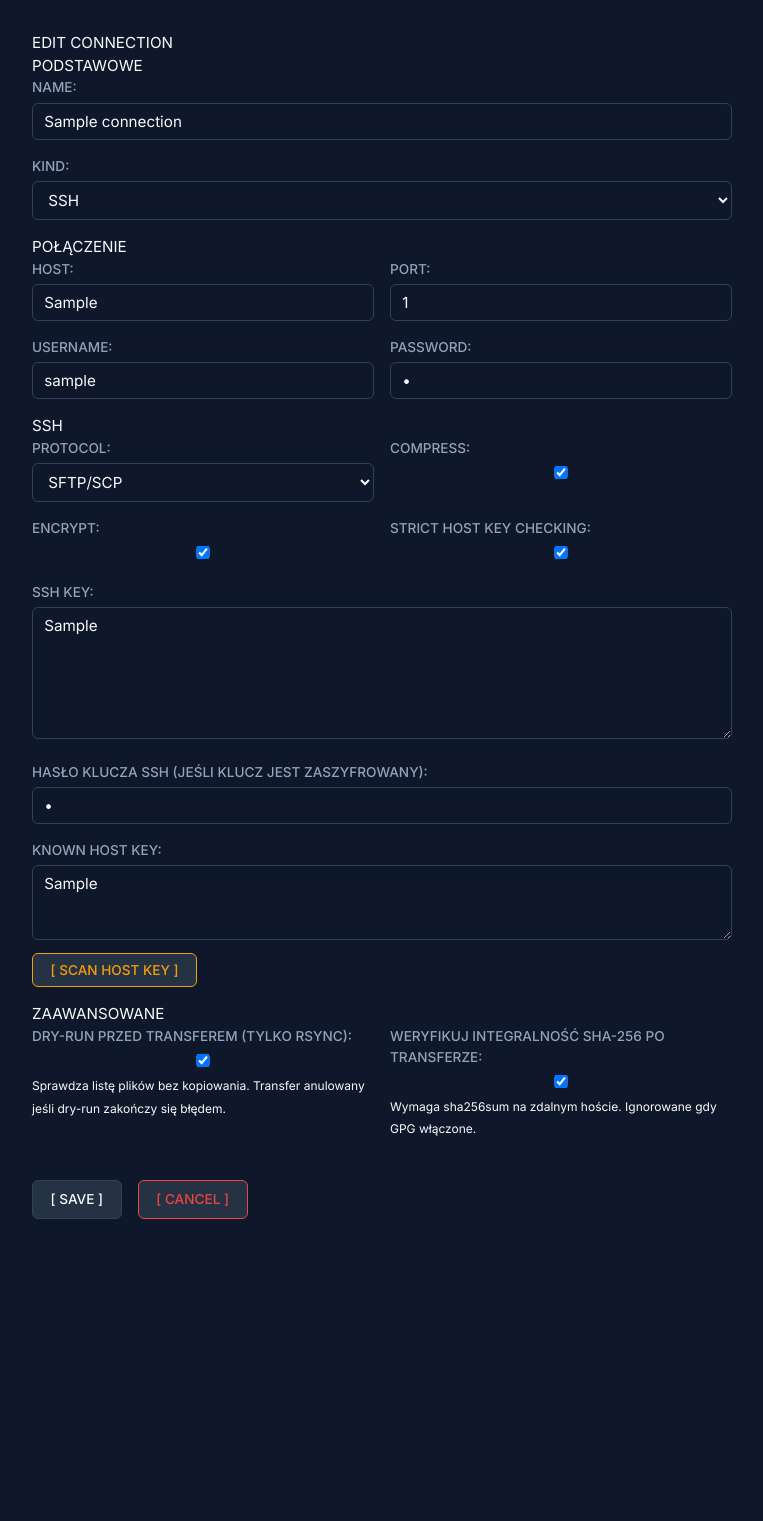
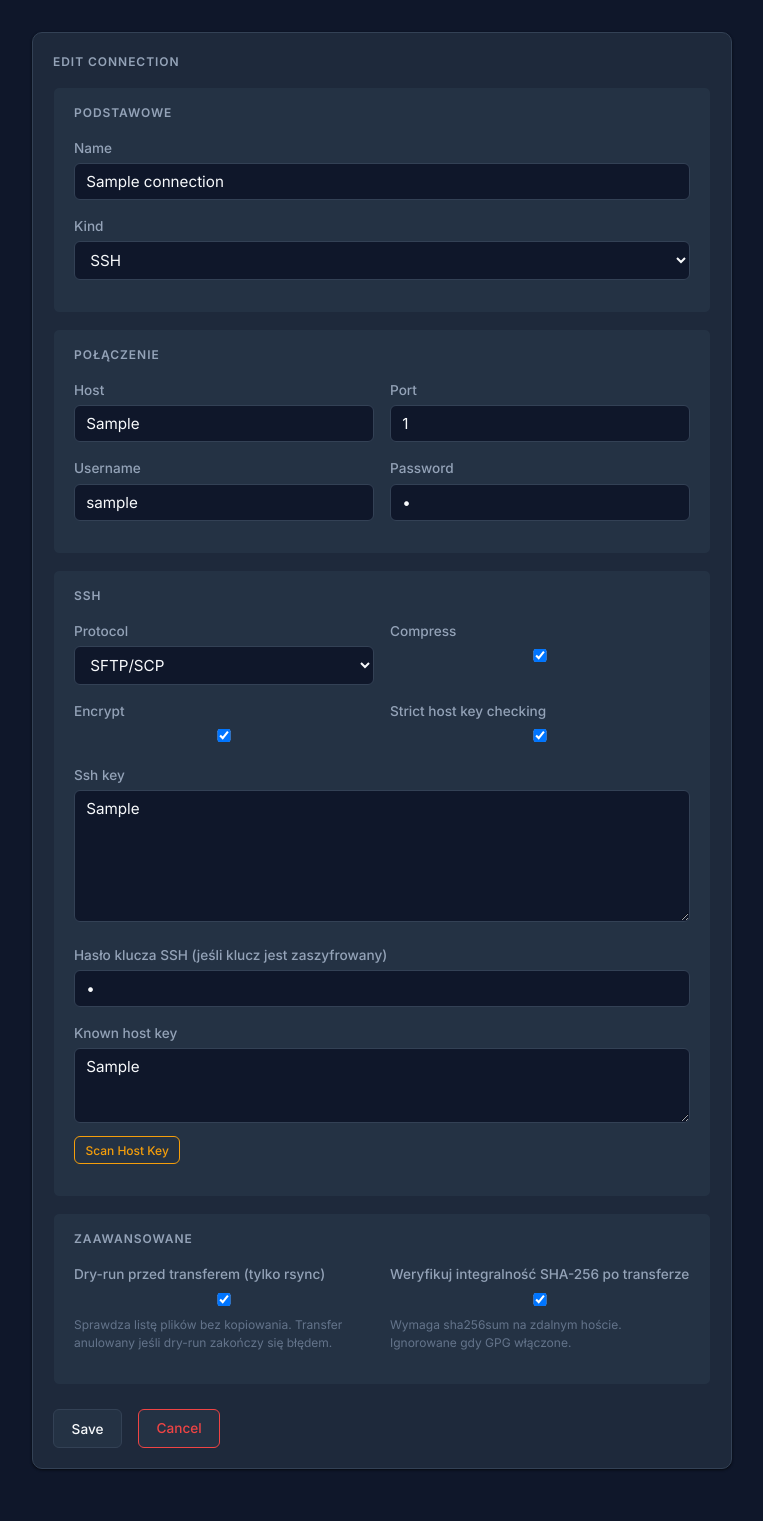
Before and after one commit to TMaskpl/tmask-tt, a Django app: page /connections/1/edit/ in a window 1280 px wide. Shown: the part 95-1616 px from the top of the page, without its empty margins (40-803 px from the left). Before the commit the page ends 1314 px from the top, so only its background shows below. Run offline with Django 5.2, Linux system fonts and the light colour scheme; a user stored in the database is signed in; tables that the repository leaves empty hold one stand-in row (values such as "Sample post"); parts of the project's set-up code (start-up, migrations or seed data) failed here and were passed over; some libraries are stand-ins or nearby versions.

Commit message:
feat(ui): connections na nowym design systemie (task 5/9)

```diff
--- a/services/web/templates/connections/_field.html
+++ b/services/web/templates/connections/_field.html
@@ -1,7 +1,7 @@
 <div class="field">
-  <label>{{ field.label|upper }}:</label>
+  <label>{{ field.label }}</label>
   {{ field }}
   {% if field.errors %}
-  <div style="color:var(--red);font-size:0.8rem;">{% for e in field.errors %}{{ e }}{% endfor %}</div>
+  <div class="field-error">{% for e in field.errors %}{{ e }}{% endfor %}</div>
   {% endif %}
 </div>
--- a/services/web/templates/connections/form.html
+++ b/services/web/templates/connections/form.html
@@ -2,22 +2,22 @@
 {% load static %}
 {% block title %}{{ action }} CONNECTION{% endblock %}
 {% block content %}
-<div class="box" style="max-width:700px;">
-  <span class="box-title">{{ action }} CONNECTION</span>
+<div class="panel" style="max-width:700px;">
+  <span class="panel-title">{{ action }} Connection</span>
   <form method="post">
     {% csrf_token %}
     {% if form.non_field_errors %}
-    <div class="msg-error">{% for e in form.non_field_errors %}> {{ e }}{% endfor %}</div>
+    <div class="msg-error">{% for e in form.non_field_errors %}{{ e }}{% endfor %}</div>
     {% endif %}
 
-    <div class="box box-nested">
-      <span class="box-title">PODSTAWOWE</span>
+    <div class="panel-nested">
+      <span class="panel-title">Podstawowe</span>
       {% include "connections/_field.html" with field=form.name %}
       {% include "connections/_field.html" with field=form.kind %}
     </div>
 
-    <div class="box box-nested">
-      <span class="box-title">POŁĄCZENIE</span>
+    <div class="panel-nested">
+      <span class="panel-title">Połączenie</span>
       <div class="field-grid">
         {% include "connections/_field.html" with field=form.host %}
         {% include "connections/_field.html" with field=form.port %}
@@ -28,13 +28,13 @@
       </div>
     </div>
 
-    <div class="box box-nested db-kind-field">
-      <span class="box-title">DATABASE</span>
+    <div class="panel-nested db-kind-field">
+      <span class="panel-title">Database</span>
       {% include "connections/_field.html" with field=form.db_name %}
     </div>
 
-    <div class="box box-nested ssh-only-field">
-      <span class="box-title">SSH</span>
+    <div class="panel-nested ssh-only-field">
+      <span class="panel-title">SSH</span>
       <div class="field-grid">
         {% include "connections/_field.html" with field=form.protocol %}
         {% include "connections/_field.html" with field=form.compress %}
@@ -46,46 +46,46 @@
       {% include "connections/_field.html" with field=form.ssh_key %}
       {% include "connections/_field.html" with field=form.ssh_key_passphrase %}
       <div class="field" id="known-host-section" style="display:none">
-        <label>{{ form.known_host_key.label|upper }}:</label>
+        <label>{{ form.known_host_key.label }}</label>
         {{ form.known_host_key }}
         {% if conn %}
         <div style="margin-top:0.4rem;">
-          <button type="button" class="btn btn-warn" id="scan-btn"
-                  data-scan-url="{% url 'connections:scan_hostkey' conn.pk %}">[ SCAN HOST KEY ]</button>
+          <button type="button" class="btn btn-warn btn-small" id="scan-btn"
+                  data-scan-url="{% url 'connections:scan_hostkey' conn.pk %}">Scan Host Key</button>
           <span id="scan-result" style="font-size:0.8rem; margin-left:0.5rem;"></span>
         </div>
         {% endif %}
         {% if form.known_host_key.errors %}
-        <div style="color:var(--red);font-size:0.8rem;">{% for e in form.known_host_key.errors %}{{ e }}{% endfor %}</div>
+        <div class="field-error">{% for e in form.known_host_key.errors %}{{ e }}{% endfor %}</div>
         {% endif %}
       </div>
     </div>
 
-    <div class="box box-nested">
-      <span class="box-title">ZAAWANSOWANE</span>
+    <div class="panel-nested">
+      <span class="panel-title">Zaawansowane</span>
       <div class="field-grid">
         <div class="field ssh-only-field">
-          <label>{{ form.dry_run_before_transfer.label|upper }}:</label>
+          <label>{{ form.dry_run_before_transfer.label }}</label>
           {{ form.dry_run_before_transfer }}
-          <span style="font-size:0.75rem;color:var(--dim);">Sprawdza listę plików bez kopiowania. Transfer anulowany jeśli dry-run zakończy się błędem.</span>
+          <span class="field-hint">Sprawdza listę plików bez kopiowania. Transfer anulowany jeśli dry-run zakończy się błędem.</span>
           {% if form.dry_run_before_transfer.errors %}
-          <div style="color:var(--red);font-size:0.8rem;">{% for e in form.dry_run_before_transfer.errors %}{{ e }}{% endfor %}</div>
+          <div class="field-error">{% for e in form.dry_run_before_transfer.errors %}{{ e }}{% endfor %}</div>
           {% endif %}
         </div>
         <div class="field ssh-only-field">
-          <label>{{ form.verify_checksum.label|upper }}:</label>
+          <label>{{ form.verify_checksum.label }}</label>
           {{ form.verify_checksum }}
-          <span style="font-size:0.75rem;color:var(--dim);">Wymaga sha256sum na zdalnym hoście. Ignorowane gdy GPG włączone.</span>
+          <span class="field-hint">Wymaga sha256sum na zdalnym hoście. Ignorowane gdy GPG włączone.</span>
           {% if form.verify_checksum.errors %}
-          <div style="color:var(--red);font-size:0.8rem;">{% for e in form.verify_checksum.errors %}{{ e }}{% endfor %}</div>
+          <div class="field-error">{% for e in form.verify_checksum.errors %}{{ e }}{% endfor %}</div>
           {% endif %}
         </div>
       </div>
     </div>
 
-    <div style="display:flex;gap:1rem;margin-top:1.5rem;">
-      <button type="submit" class="btn">[ SAVE ]</button>
-      <a href="{% url 'connections:list' %}" class="btn btn-danger">[ CANCEL ]</a>
+    <div class="form-actions">
+      <button type="submit" class="btn">Save</button>
+      <a href="{% url 'connections:list' %}" class="btn btn-danger">Cancel</a>
     </div>
   </form>
 </div>
```
Also changed, not shown: services/web/templates/connections/browser_fragment.html (+4 -4 lines), services/web/templates/connections/list.html (+13 -13 lines).
